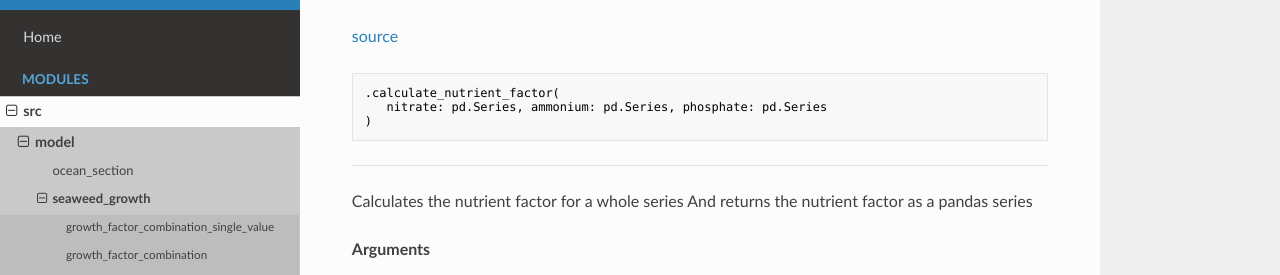
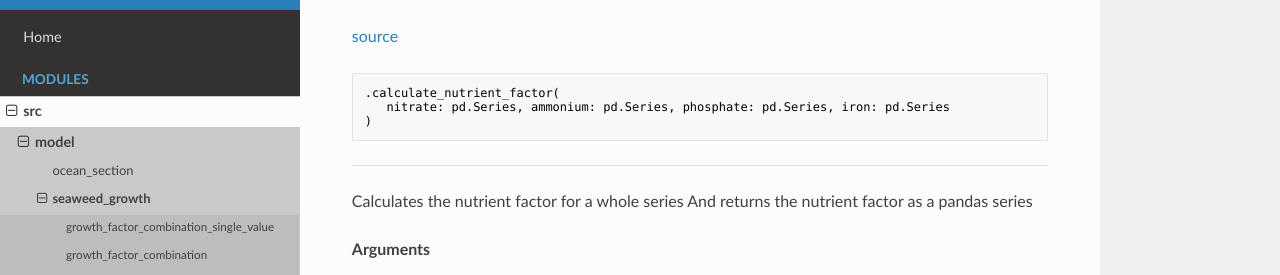
Before and after one commit to allfed/Seaweed-Growth-Model, an MkDocs documentation site: the page built from docs/sources/modules/src/model/seaweed_growth.md, in a window 1280 px wide and 900 px high, scrolled down 5522 px. Shown: the part 174-449 px from the top of the window. Built offline with MkDocs 1.6.1, drawn with Linux system fonts in a browser that asks for light colours; nearby versions of some CDN libraries; part of the change alters nothing that is shown.

Commit message:
Auto-updating the docs

````diff
--- a/docs/sources/modules/src/model/ocean_section.md
+++ b/docs/sources/modules/src/model/ocean_section.md
@@ -20,7 +20,7 @@ and also saves the single factors for growth
 
 
 ### .calculate_factors
-[source](https://github.com/allfed/Seaweed-Growth-Model/blob/master/src/model/ocean_section.py/#L37)
+[source](https://github.com/allfed/Seaweed-Growth-Model/blob/master/src/model/ocean_section.py/#L38)
 ```python
 .calculate_factors()
 ```
@@ -37,7 +37,7 @@ None
 None
 
 ### .calculate_growth_rate
-[source](https://github.com/allfed/Seaweed-Growth-Model/blob/master/src/model/ocean_section.py/#L53)
+[source](https://github.com/allfed/Seaweed-Growth-Model/blob/master/src/model/ocean_section.py/#L54)
 ```python
 .calculate_growth_rate()
 ```
@@ -54,7 +54,7 @@ None
 None
 
 ### .create_section_df
-[source](https://github.com/allfed/Seaweed-Growth-Model/blob/master/src/model/ocean_section.py/#L69)
+[source](https://github.com/allfed/Seaweed-Growth-Model/blob/master/src/model/ocean_section.py/#L70)
 ```python
 .create_section_df()
 ```
@@ -72,7 +72,7 @@ None
 None
 
 ### .calculate_mean_growth_rate
-[source](https://github.com/allfed/Seaweed-Growth-Model/blob/master/src/model/ocean_section.py/#L108)
+[source](https://github.com/allfed/Seaweed-Growth-Model/blob/master/src/model/ocean_section.py/#L109)
 ```python
 .calculate_mean_growth_rate()
 ```
@@ -89,7 +89,7 @@ None
 the mean growth rate of the section
 
 ### .select_section_df_date
-[source](https://github.com/allfed/Seaweed-Growth-Model/blob/master/src/model/ocean_section.py/#L121)
+[source](https://github.com/allfed/Seaweed-Growth-Model/blob/master/src/model/ocean_section.py/#L122)
 ```python
 .select_section_df_date(
    month
--- a/docs/sources/modules/src/model/seaweed_growth.md
+++ b/docs/sources/modules/src/model/seaweed_growth.md
@@ -270,10 +270,10 @@ The nutrient factor as a float
 
 
 ### calculate_nutrient_factor
-[source](https://github.com/allfed/Seaweed-Growth-Model/blob/master/src/model/seaweed_growth.py/#L255)
+[source](https://github.com/allfed/Seaweed-Growth-Model/blob/master/src/model/seaweed_growth.py/#L260)
 ```python
 .calculate_nutrient_factor(
-   nitrate: pd.Series, ammonium: pd.Series, phosphate: pd.Series
+   nitrate: pd.Series, ammonium: pd.Series, phosphate: pd.Series, iron: pd.Series
 )
 ```
 
@@ -296,7 +296,7 @@ The nutrient factor as a pandas series
 
 
 ### salinity_single_value
-[source](https://github.com/allfed/Seaweed-Growth-Model/blob/master/src/model/seaweed_growth.py/#L278)
+[source](https://github.com/allfed/Seaweed-Growth-Model/blob/master/src/model/seaweed_growth.py/#L283)
 ```python
 .salinity_single_value(
    salinity: float
@@ -319,7 +319,7 @@ The salinity factor as a float
 
 
 ### calculate_salinity_factor
-[source](https://github.com/allfed/Seaweed-Growth-Model/blob/master/src/model/seaweed_growth.py/#L302)
+[source](https://github.com/allfed/Seaweed-Growth-Model/blob/master/src/model/seaweed_growth.py/#L307)
 ```python
 .calculate_salinity_factor(
    salinity: pd.Series
--- a/docs/sources/modules/src/plotting/plotter_grid.md
+++ b/docs/sources/modules/src/plotting/plotter_grid.md
@@ -5,7 +5,7 @@
 [source](https://github.com/allfed/Seaweed-Growth-Model/blob/master/src/plotting/plotter_grid.py/#L19)
 ```python
 .cluster_spatial(
-   growth_df, global_or_US
+   growth_df, global_or_US, scenario
 )
 ```
 
@@ -26,7 +26,7 @@ None, but saves the plot
 
 
 ### prepare_geometry
-[source](https://github.com/allfed/Seaweed-Growth-Model/blob/master/src/plotting/plotter_grid.py/#L60)
+[source](https://github.com/allfed/Seaweed-Growth-Model/blob/master/src/plotting/plotter_grid.py/#L62)
 ```python
 .prepare_geometry(
    growth_df
@@ -51,10 +51,10 @@ None, but saves the plot
 
 
 ### cluster_timeseries_all_parameters_q_lines
-[source](https://github.com/allfed/Seaweed-Growth-Model/blob/master/src/plotting/plotter_grid.py/#L84)
+[source](https://github.com/allfed/Seaweed-Growth-Model/blob/master/src/plotting/plotter_grid.py/#L86)
 ```python
 .cluster_timeseries_all_parameters_q_lines(
-   parameters, global_or_US
+   parameters, global_or_US, scenario
 )
 ```
 
--- a/docs/sources/modules/src/processing/postprocessing.md
+++ b/docs/sources/modules/src/processing/postprocessing.md
@@ -62,7 +62,7 @@ https://www.kaggle.com/code/izzettunc/introduction-to-time-series-clustering/not
 [source](https://github.com/allfed/Seaweed-Growth-Model/blob/master/src/processing/postprocessing.py/#L76)
 ```python
 .elbow_method(
-   growth_df, max_clusters, global_or_US
+   growth_df, max_clusters, global_or_US, scenario
 )
 ```
 
@@ -84,7 +84,7 @@ None, just plots the elbow method and saves it
 
 
 ### area_cap
-[source](https://github.com/allfed/Seaweed-Growth-Model/blob/master/src/processing/postprocessing.py/#L116)
+[source](https://github.com/allfed/Seaweed-Growth-Model/blob/master/src/processing/postprocessing.py/#L122)
 ```python
 .area_cap(
    lat, radius = 6371.0
@@ -114,7 +114,7 @@ Area of a cap of radius r and latitude lat.
 
 
 ### lme
-[source](https://github.com/allfed/Seaweed-Growth-Model/blob/master/src/processing/postprocessing.py/#L167)
+[source](https://github.com/allfed/Seaweed-Growth-Model/blob/master/src/processing/postprocessing.py/#L173)
 ```python
 .lme()
 ```
@@ -135,9 +135,11 @@ None
 
 
 ### grid
-[source](https://github.com/allfed/Seaweed-Growth-Model/blob/master/src/processing/postprocessing.py/#L207)
+[source](https://github.com/allfed/Seaweed-Growth-Model/blob/master/src/processing/postprocessing.py/#L213)
 ```python
-.grid()
+.grid(
+   scenario, global_or_US
+)
 ```
 
 ---
--- a/docs/sources/modules/src/processing/preprocessing.md
+++ b/docs/sources/modules/src/processing/preprocessing.md
@@ -35,7 +35,7 @@ and longitude.
 
 
 ### prep_nw_data
-[source](https://github.com/allfed/Seaweed-Growth-Model/blob/master/src/processing/preprocessing.py/#L96)
+[source](https://github.com/allfed/Seaweed-Growth-Model/blob/master/src/processing/preprocessing.py/#L100)
 ```python
 .prep_nw_data(
    path, file, length_time, env_param, scenario, min_lat = None, max_lat = None,
@@ -73,7 +73,7 @@ None
 
 
 ### call_prep_nw_data
-[source](https://github.com/allfed/Seaweed-Growth-Model/blob/master/src/processing/preprocessing.py/#L157)
+[source](https://github.com/allfed/Seaweed-Growth-Model/blob/master/src/processing/preprocessing.py/#L161)
 ```python
 .call_prep_nw_data(
    global_or_US
````
